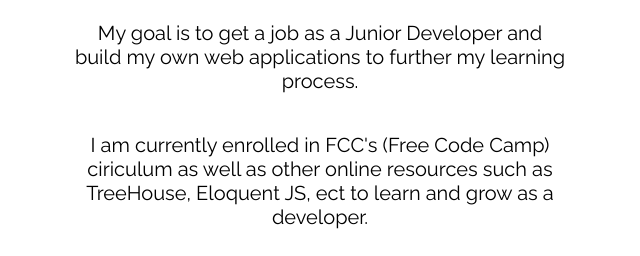
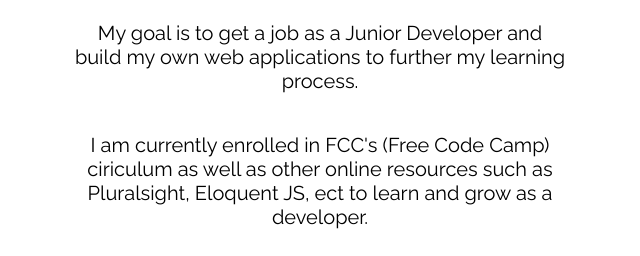
Before and after one commit to michael-gee/rd2-portfolio, a plain HTML site: page index.html in a window 1280 px wide. Shown: the part 1040-1296 px from the top of the page, 619-1259 px from the left. Drawn offline with nearby package versions, Linux system fonts and the light colour scheme.

Commit message:
Update index.html

```diff
--- a/index.html
+++ b/index.html
@@ -47,7 +47,7 @@
 	<div id="bio-text">
 		<p>My name is Michael Gee and I am an aspiring Full Stack Web Developer.</p>
 		<p>My goal is to get a job as a Junior Developer and build my own web applications to further my learning process. </p>
-		<p>I am currently enrolled in FCC's (Free Code Camp) ciriculum as well as other online resources such as TreeHouse, Eloquent JS, ect to learn and grow as a developer.</p>
+		<p>I am currently enrolled in FCC's (Free Code Camp) ciriculum as well as other online resources such as Pluralsight, Eloquent JS, ect to learn and grow as a developer.</p>
 		<p>I am 20 years old from Hamilton, Ontario.</p>
 		<p>Interests oustide of coding include: Sports, (especially Football, Hockey, and Basketball) Video Games, Reading, and Others</p>
 	</div>
```
